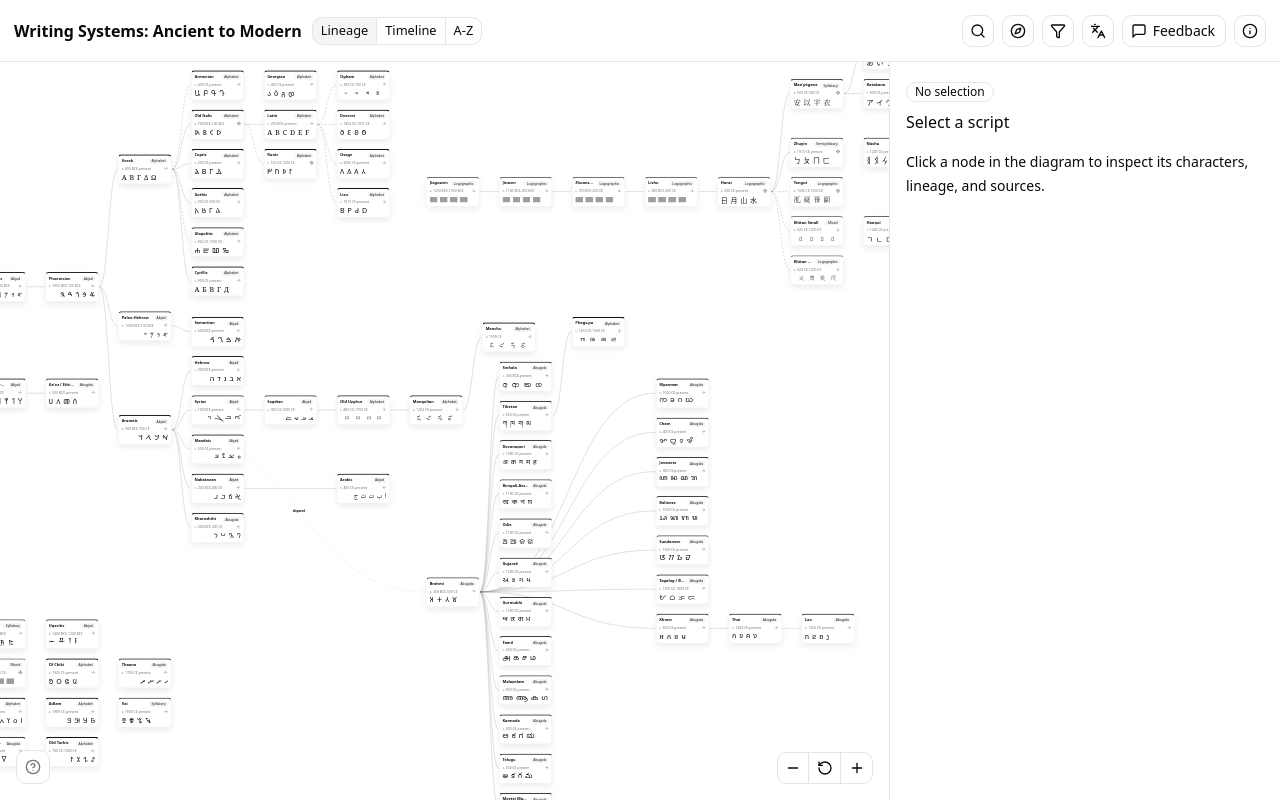
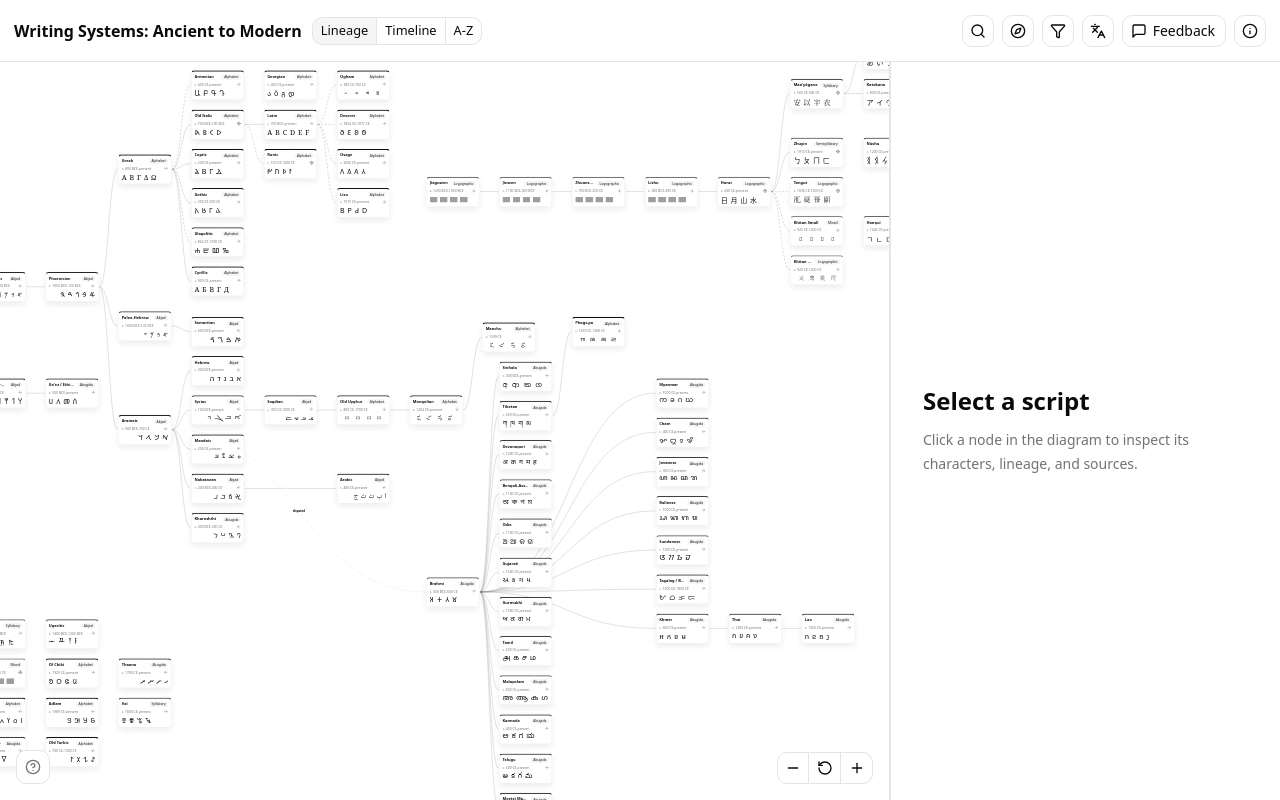
Before and after one commit to sichengchen/world-of-scripts, a React (Vite) app: page / in a window 1280 px wide. Built offline with nearby package versions, Linux system fonts and the light colour scheme; grey boxes are pictures that could not be loaded; a web font is replaced by a local one.

Commit message:
fix: hide redundant Chinese character labels

```diff
--- a/src/App.tsx
+++ b/src/App.tsx
@@ -1238,12 +1238,13 @@ function Inspector({
 
   if (!script || !relatedScripts) {
     return (
-      <aside className="inspector empty-inspector" aria-label={t.scriptDetails}>
-        <div className="p-4">
-          <Badge variant="outline" className="mb-2">{t.noSelection}</Badge>
-          <h2>{t.selectScript}</h2>
+      <aside className="min-h-0 min-w-0 border-l bg-card max-[820px]:hidden" aria-label={t.scriptDetails}>
+        <div className="grid h-full place-items-center px-8">
+          <div className="max-w-[21rem] text-left">
+            <h2 className="text-2xl font-semibold leading-tight tracking-normal text-foreground">{t.selectScript}</h2>
+            <p className="mt-3 text-sm leading-6 text-muted-foreground">{t.emptyInspectorCopy}</p>
+          </div>
         </div>
-        <p className="px-4 text-sm leading-6">{t.emptyInspectorCopy}</p>
       </aside>
     )
   }
@@ -1257,6 +1258,7 @@ function Inspector({
     0,
     isFiniteInventory ? undefined : representativeExampleLimit,
   )
+  const suppressCharacterMeaningLabels = locale === 'zh-Hant-CN' && script.id === 'chinese'
   const scriptText = getScriptTextAttributes(script)
   const isVertical = isVerticalDirection(script.direction)
   const localizedScript = localizeScript(script, locale)
@@ -1399,7 +1401,7 @@ function Inspector({
           >
             {characterRows.map((row, index) => {
               const characterLabel = [
-                row.label ? localizedCharacterLabel(row.label, locale, script.id) : undefined,
+                row.label && !suppressCharacterMeaningLabels ? localizedCharacterLabel(row.label, locale, script.id) : undefined,
                 row.transliteration,
               ]
                 .filter(Boolean)
```
